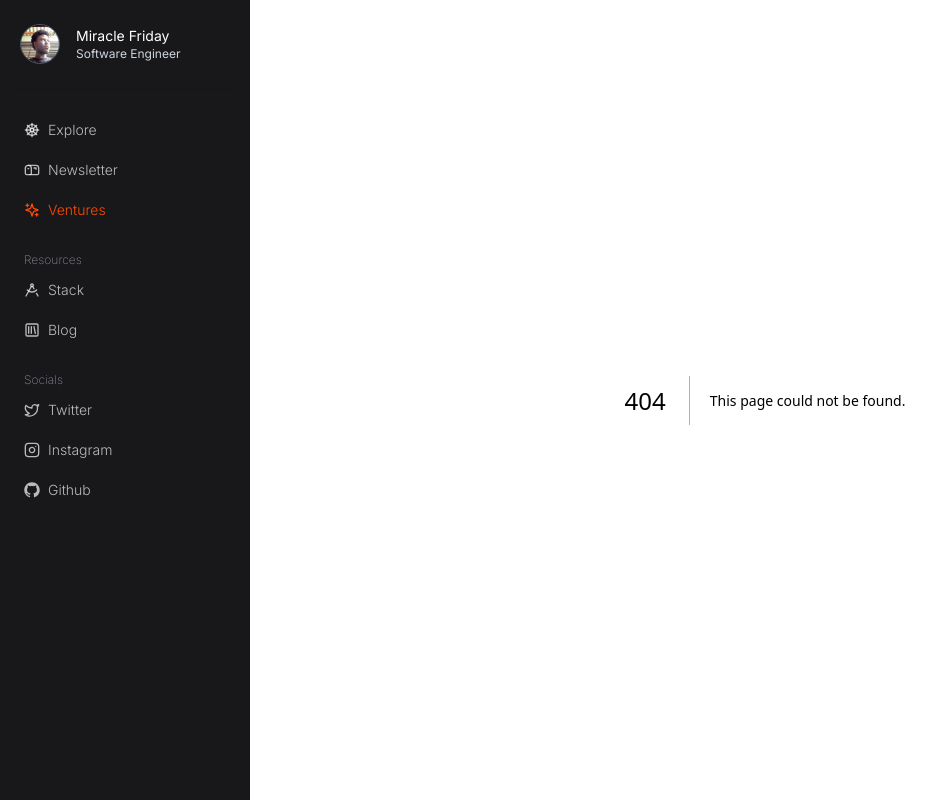
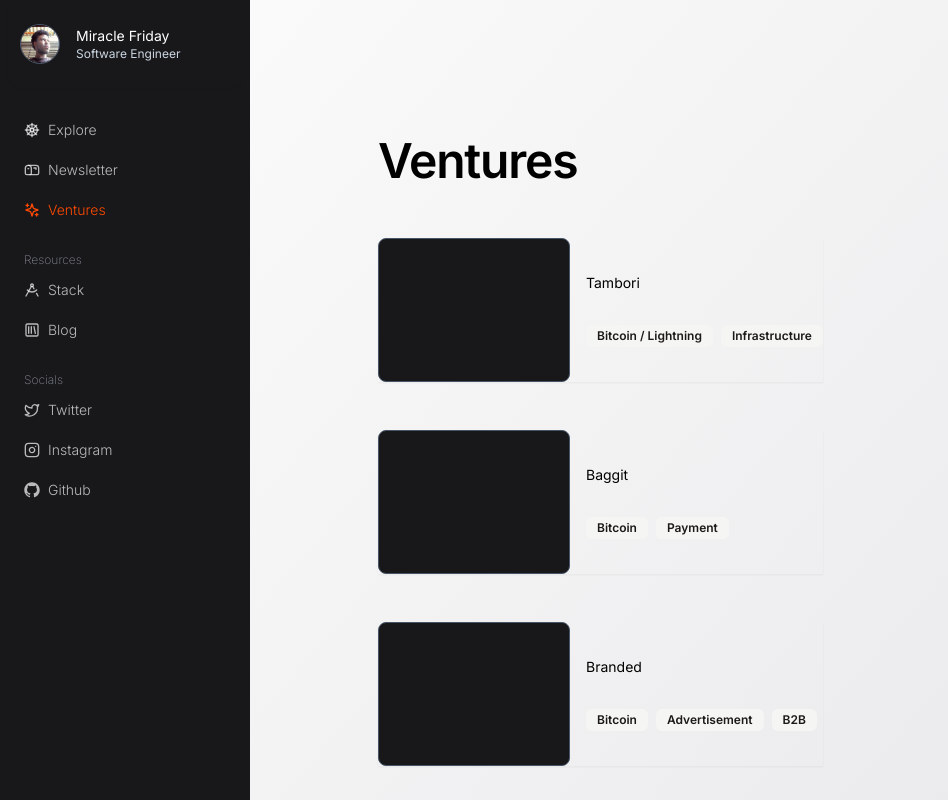
Before and after one commit to afullsnack/personal, a Next.js app: page /ventures in a window 1280 px wide. Before the commit this address had no page. Shown: the whole page, without its empty margins (0-948 px from the left). Built offline with nearby package versions, Linux system fonts and the light colour scheme.

Commit message:
feat: added ventures page

```diff
--- /dev/null
+++ b/src/app/ventures/page.tsx
@@ -0,0 +1,110 @@
+import Link from "next/link";
+import { Badge } from "~/components/ui/badge";
+import { SubMailList } from "~/components/ui/sub-mail-list";
+
+export default function VenturePage() {
+  return (
+    <main className="flex min-h-screen flex-col items-center justify-start bg-gradient-to-br from-zinc-50 to-zinc-200 text-black dark:from-zinc-950 dark:to-zinc-900 dark:text-white">
+      <div className="container mx-auto flex flex-col items-start justify-start gap-6 px-8 py-8 md:px-16 md:py-16 lg:px-32 lg:py-32">
+        <div className="grid gap-2 lg:max-w-lg">
+          <h1 className="text-3xl font-semibold leading-snug tracking-tight sm:text-[3rem]">
+            Ventures
+          </h1>
+        </div>
+        <div className="mt-5 grid w-full items-start justify-start gap-10 lg:max-w-lg lg:gap-12">
+          <Link
+            href="https://tambori.co"
+            className="flex w-full items-center justify-start gap-4 shadow-sm"
+          >
+            <div className="aspect-video shrink-0">
+              {/* <Image
+                        width={40}
+                        height={40}
+                        className="h-10 w-10 rounded-lg border border-slate-600"
+                        src={profilePic}
+                        alt="ChitChat Logo"
+                      /> */}
+              <div className="h-20 w-28 rounded-lg border border-slate-600 bg-zinc-900 md:h-36 md:w-48"></div>
+            </div>
+            <div className="grid place-items-start justify-between gap-4 md:gap-8">
+              <div>
+                <h3 className="text-sm font-normal">Tambori</h3>
+                {/* <p className="text-xs text-slate-900/60 dark:text-slate-300/60">
+                  Long ass explanation of the portfolio item and all, portfolio,
+                  portfolio item and all item and all
+                </p> */}
+              </div>
+              <div className="flex flex-wrap gap-2">
+                <Badge variant="secondary">Bitcoin / Lightning</Badge>
+                <Badge variant="secondary">Infrastructure</Badge>
+              </div>
+            </div>
+          </Link>
+          <Link
+            href="https://baggit.xyz"
+            className="flex w-full items-center justify-start gap-4 shadow-sm"
+          >
+            <div className="aspect-video shrink-0">
+              {/* <Image
+                        width={40}
+                        height={40}
+                        className="h-10 w-10 rounded-lg border border-slate-600"
+                        src={profilePic}
+                        alt="ChitChat Logo"
+                      /> */}
+              <div className="h-20 w-28 rounded-lg border border-slate-600 bg-zinc-900 md:h-36 md:w-48"></div>
+            </div>
+            <div className="grid place-items-start justify-between gap-4 md:gap-8">
+              <div>
+                <h3 className="text-sm font-normal">Baggit</h3>
+                {/* <p className="text-xs text-slate-900/60 dark:text-slate-300/60">
+                  Long ass explanation of the portfolio item and all, portfolio,
+                  portfolio item and all item and all
+                </p> */}
+              </div>
+              <div className="flex flex-wrap gap-2">
+                <Badge variant="secondary">Bitcoin</Badge>
+                <Badge variant="secondary">Payment</Badge>
+              </div>
+            </div>
+          </Link>
+          <Link
+            href="https://branded.tambori.co"
+            className="flex w-full items-center justify-start gap-4 shadow-sm"
+          >
+            <div className="aspect-video shrink-0">
+              {/* <Image
+                        width={40}
+                        height={40}
+                        className="h-10 w-10 rounded-lg border border-slate-600"
+                        src={profilePic}
+                        alt="ChitChat Logo"
+                      /> */}
+              <div className="h-20 w-28 rounded-lg border border-slate-600 bg-zinc-900 md:h-36 md:w-48"></div>
+            </div>
+            <div className="grid place-items-start justify-between gap-4 md:gap-8">
+              <div>
+                <h3 className="text-sm font-normal">Branded</h3>
+                {/* <p className="text-xs text-slate-900/60 dark:text-slate-300/60">
+                  Long ass explanation of the portfolio item and all, portfolio,
+                  portfolio item and all item and all
+                </p> */}
+              </div>
+              <div className="flex flex-wrap gap-2">
+                <Badge variant="secondary">Bitcoin</Badge>
+                <Badge variant="secondary">Advertisement</Badge>
+                <Badge variant="secondary">B2B</Badge>
+              </div>
+            </div>
+          </Link>
+        </div>
+        <div className="mt-20 w-full">
+          <SubMailList
+            title="Never miss new ventures or tool"
+            subTitle="Get notified when a new venture drops"
+          />
+        </div>
+      </div>
+    </main>
+  );
+}
```
